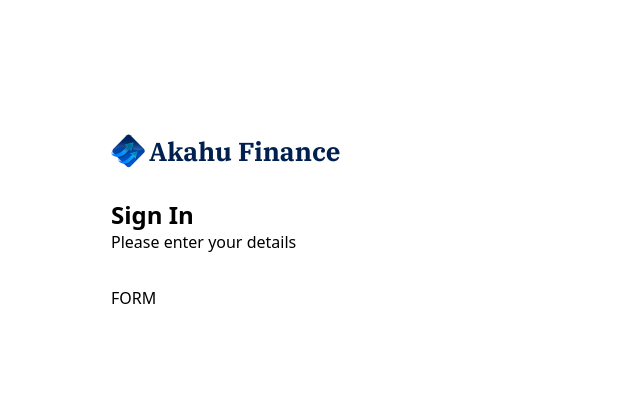
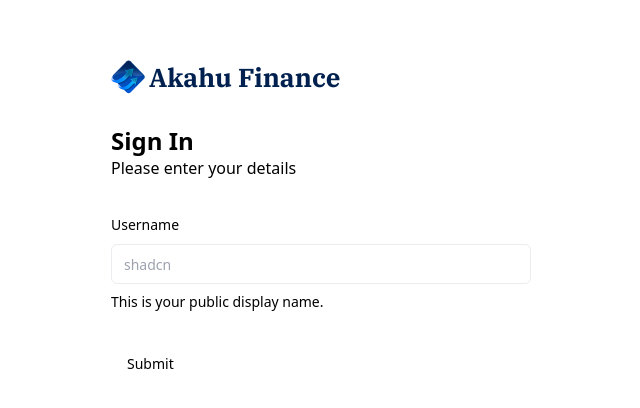
Before and after one commit to cchiem/akahu-finance-app, a Next.js app: page /sign-in in a window 1280 px wide. Shown: the part 178-586 px from the top of the page, without its empty margins (319-959 px from the left). Built offline with nearby package versions, Linux system fonts and the light colour scheme.

Commit message:
Update AuthForm.tsx

```diff
--- a/src/components/AuthForm.tsx
+++ b/src/components/AuthForm.tsx
@@ -1,10 +1,41 @@
 "use client";
+import { zodResolver } from "@hookform/resolvers/zod";
 import Image from "next/image";
 import Link from "next/link";
 import React, { useState } from "react";
+import { useForm } from "react-hook-form";
+import { z } from "zod";
+import { Button } from "@/components/ui/button";
+import {
+  Form,
+  FormControl,
+  FormDescription,
+  FormField,
+  FormItem,
+  FormLabel,
+  FormMessage,
+} from "@/components/ui/form";
+import { Input } from "@/components/ui/input";
+
+const formSchema = z.object({
+  username: z.string().min(2).max(50),
+});
 
 const AuthForm = ({ type }: { type: string }) => {
+  const form = useForm<z.infer<typeof formSchema>>({
+    resolver: zodResolver(formSchema),
+    defaultValues: {
+      username: "",
+    },
+  });
   const [user, setUser] = useState(null);
+
+  function onSubmit(values: z.infer<typeof formSchema>) {
+    // Do something with the form values.
+    // ✅ This will be type-safe and validated.
+    console.log(values);
+  }
+
   return (
     <section className="auth-form">
       <header className="flex flex-col gap-5 md:gap-8">
@@ -22,7 +53,32 @@
           </h1>
         </div>
       </header>
-      {user ? <div> AKAHU FORM </div> : <> FORM </>}
+      {user ? (
+        <div> AKAHU FORM </div>
+      ) : (
+        <>
+          {" "}
+          <Form {...form}>
+            <form onSubmit={form.handleSubmit(onSubmit)} className="space-y-8">
+              <FormField
+                control={form.control}
+                name="username"
+                render={({ field }) => (
+                  <FormItem>
+                    <FormLabel>Username</FormLabel>
+                    <FormControl>
+                      <Input placeholder="shadcn" {...field} />
+                    </FormControl>
+                    <FormDescription>This is your public display name.</FormDescription>
+                    <FormMessage />
+                  </FormItem>
+                )}
+              />
+              <Button type="submit">Submit</Button>
+            </form>
+          </Form>{" "}
+        </>
+      )}
     </section>
   );
 };
```
